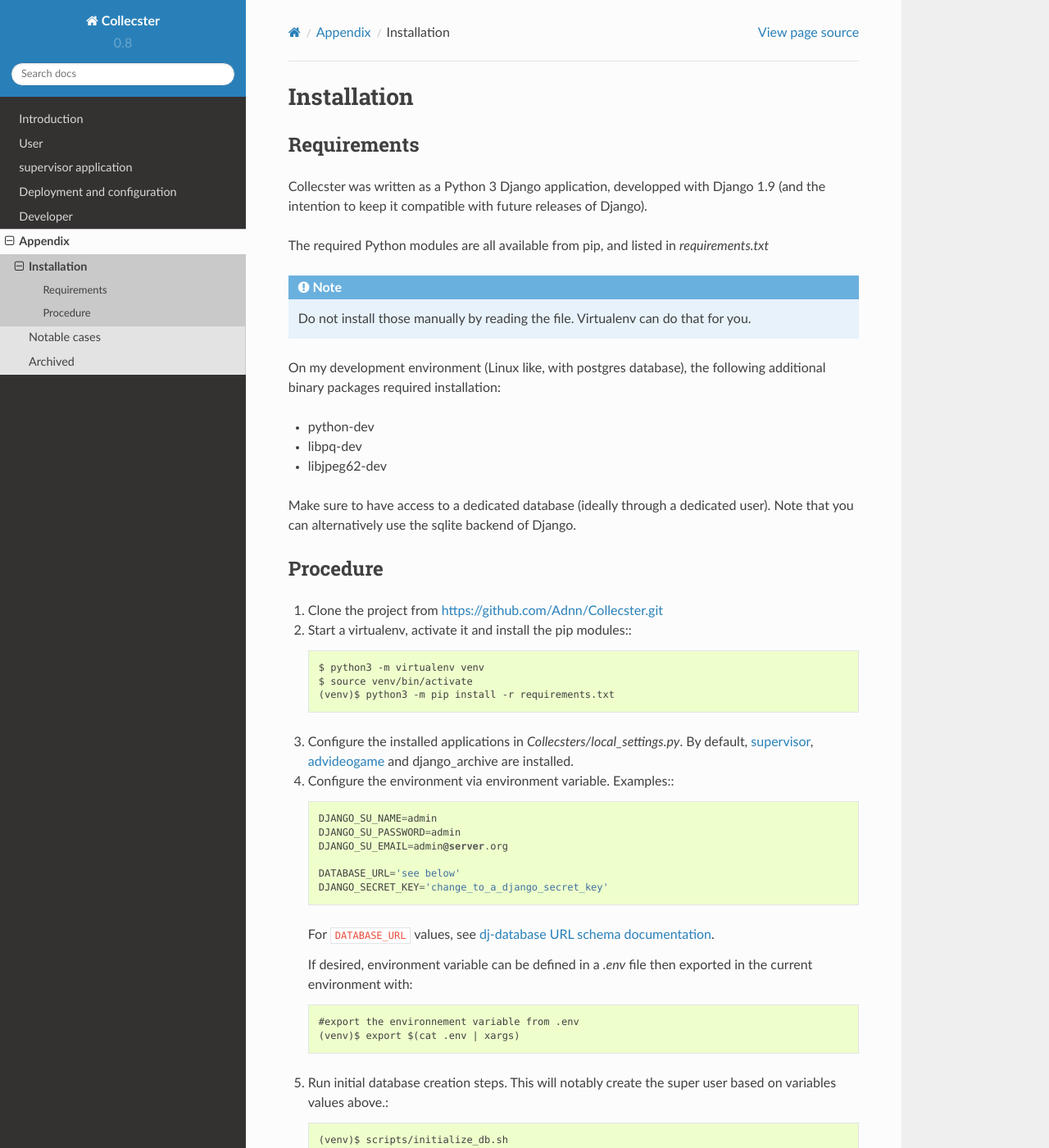
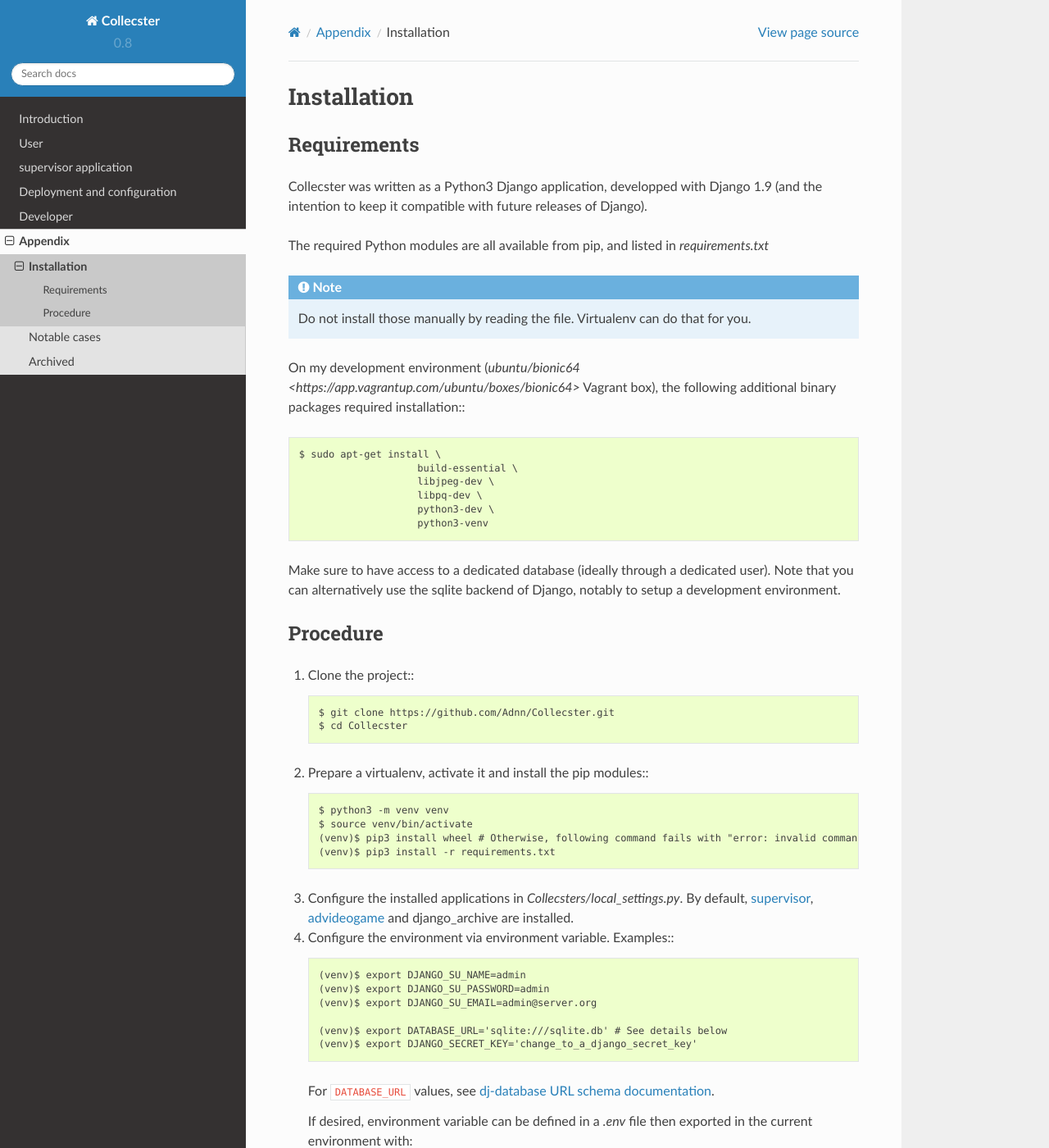
Before and after one commit to Adnn/Collecster, a Sphinx documentation site: the page built from docs/installation.rst, in a window 1280 px wide and 1400 px high. Shown: the whole window at 82% size. Built offline with Sphinx 7.4.7 and the Read the Docs theme 2.0.0, drawn with Linux system fonts in a browser that asks for light colours; some of the changed text lies outside the part shown.

Commit message:
Review installation instructions

```diff
--- a/docs/installation.rst
+++ b/docs/installation.rst
@@ -6,36 +6,43 @@
 Requirements
 ************
 
-Collecster was written as a Python 3 Django application, developped with Django 1.9 (and the intention to keep it
-compatible with future releases of Django).
+Collecster was written as a Python3 Django application, developped with Django 1.9
+(and the intention to keep it compatible with future releases of Django).
 
 The required Python modules are all available from pip, and listed in *requirements.txt*
 
 .. note::
    Do not install those manually by reading the file. Virtualenv can do that for you.
 
-On my development environment (Linux like, with postgres database),
-the following additional binary packages required installation:
+On my development environment (`ubuntu/bionic64 <https://app.vagrantup.com/ubuntu/boxes/bionic64>` Vagrant box),
+the following additional binary packages required installation:::
 
-* python-dev
-* libpq-dev
-* libjpeg62-dev
+    $ sudo apt-get install \
+                        build-essential \
+                        libjpeg-dev \
+                        libpq-dev \
+                        python3-dev \
+                        python3-venv
 
-Make sure to have access to a dedicated database (ideally through a dedicated user). Note that you can alternatively
-use the sqlite backend of Django.
+Make sure to have access to a dedicated database (ideally through a dedicated user).
+Note that you can alternatively use the sqlite backend of Django, notably to setup a development environment.
 
 *********
 Procedure
 *********
 
-#. Clone the project from https://github.com/Adnn/Collecster.git
+#. Clone the project:::
+
+   $ git clone https://github.com/Adnn/Collecster.git
+   $ cd Collecster
 
 
-#. Start a virtualenv, activate it and install the pip modules:::
+#. Prepare a virtualenv, activate it and install the pip modules:::
 
-       $ python3 -m virtualenv venv
+       $ python3 -m venv venv
        $ source venv/bin/activate
-       (venv)$ python3 -m pip install -r requirements.txt
+       (venv)$ pip3 install wheel # Otherwise, following command fails with "error: invalid command 'bdist_wheel'"
+       (venv)$ pip3 install -r requirements.txt
 
 
 #. Configure the installed applications in *Collecsters/local_settings.py*.
@@ -44,12 +51,12 @@
 
 #. Configure the environment via environment variable. Examples:::
 
-       DJANGO_SU_NAME=admin
-       DJANGO_SU_PASSWORD=admin
-       DJANGO_SU_EMAIL=admin@server.org
+       (venv)$ export DJANGO_SU_NAME=admin
+       (venv)$ export DJANGO_SU_PASSWORD=admin
+       (venv)$ export DJANGO_SU_EMAIL=admin@server.org
 
-       DATABASE_URL='see below'
-       DJANGO_SECRET_KEY='change_to_a_django_secret_key'
+       (venv)$ export DATABASE_URL='sqlite:///sqlite.db' # See details below
+       (venv)$ export DJANGO_SECRET_KEY='change_to_a_django_secret_key'
 
    For ``DATABASE_URL`` values, see `dj-database URL schema documentation <https://github.com/kennethreitz/dj-database-url#url-schema>`_.
 
@@ -65,15 +72,15 @@
 #. Create a user for Collecster application, and assign it to a deployed configuration
    (in this case, the user *myuser* is created and assigned configuration *advideogame* as its config with index *1*):::
 
-       (venv)$ python manage.py adduserext myuser
-       (venv)$ python manage.py addusercollection myuser advideogame 1
+       (venv)$ python3 manage.py adduserext myuser
+       (venv)$ python3 manage.py addusercollection myuser advideogame 1
 
 #. It should now be possible to start the application server:::
 
        (venv)$ scripts/activate_and_run.sh gunicorn -c gunicorn_conf.py Collecster.wsgi
 
-   And to access the application by pointing a web browser to http://localhost:80/admin/ (loging with the user created
-   during previous step).
+   And to access the application by pointing a web browser to http://localhost:80/admin/
+   (logging in with the user created during previous step).
 
    Note: ``activate_and_run.sh`` script is a simple wrapper to load the virtual env before executing a command.
    It can be usefull to start the application from a supervisor. E.g.::
```
Also changed, not shown: README.md (+1 -0 lines).
